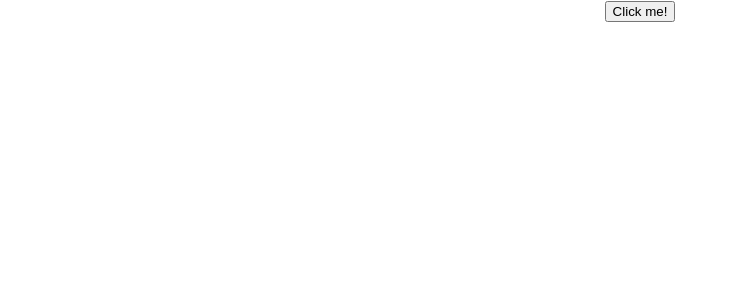
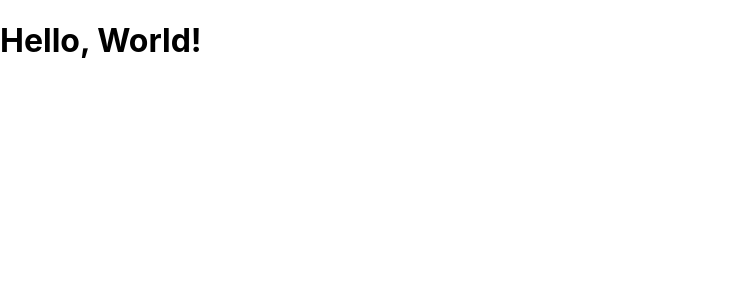
Before and after one commit to shaneloewe/directed-study, a React (Create React App) app in the folder my-app/: page / in a window 1280 px wide. Shown: the top 300 px of the page, without its empty margins (0-736 px from the left). Built offline with nearby package versions, Linux system fonts and the light colour scheme.

Commit message:
simplified app.js

```diff
--- a/my-app/src/App.js
+++ b/my-app/src/App.js
@@ -1,12 +1,8 @@
-import logo from './logo.svg';
-import HelloWorld from './HelloWorld';
-import './App.css';
+import React from 'react';
 
 function App() {
   return (
-    <div className="App">
-      <HelloWorld />
-    </div>
+    <h1>Hello, World!</h1>
   );
 }
 
```
